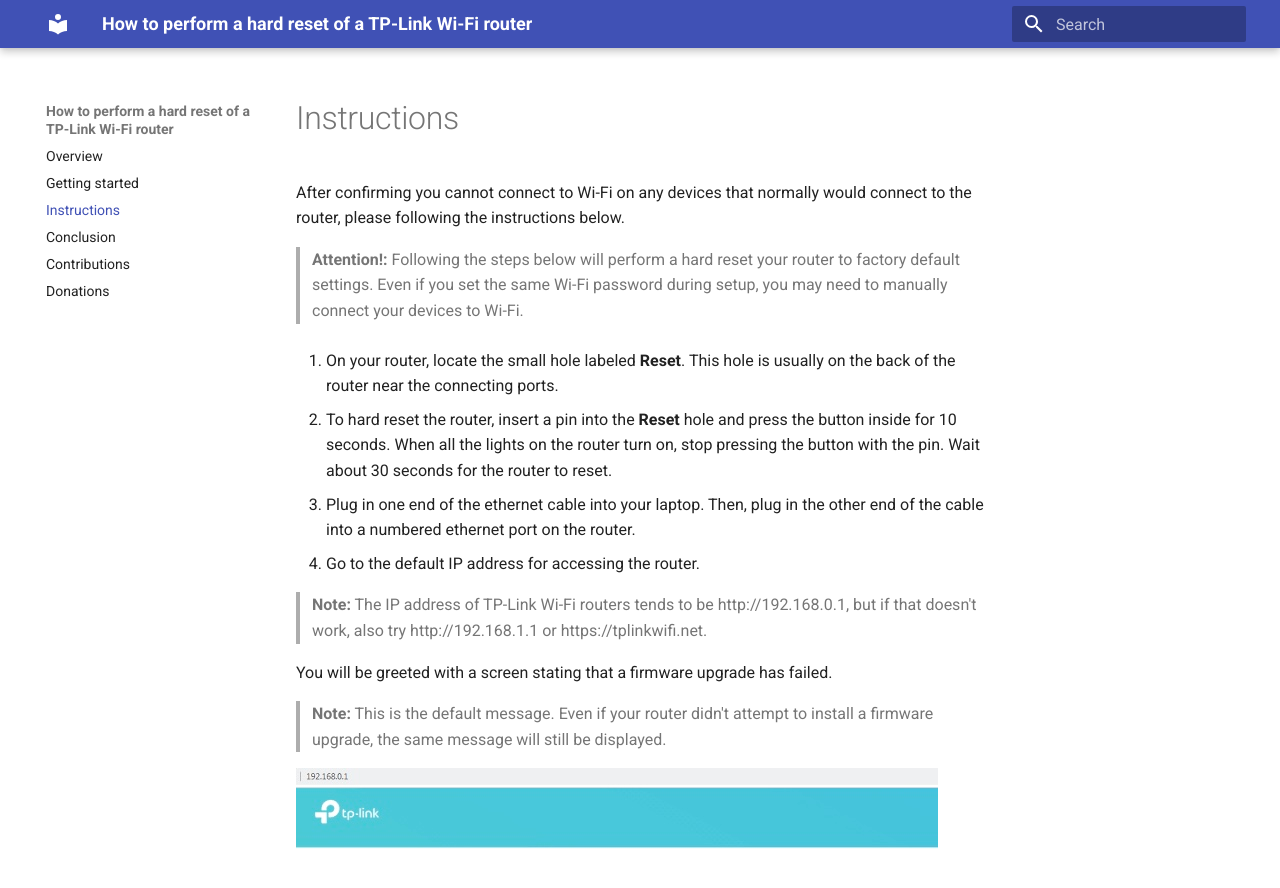
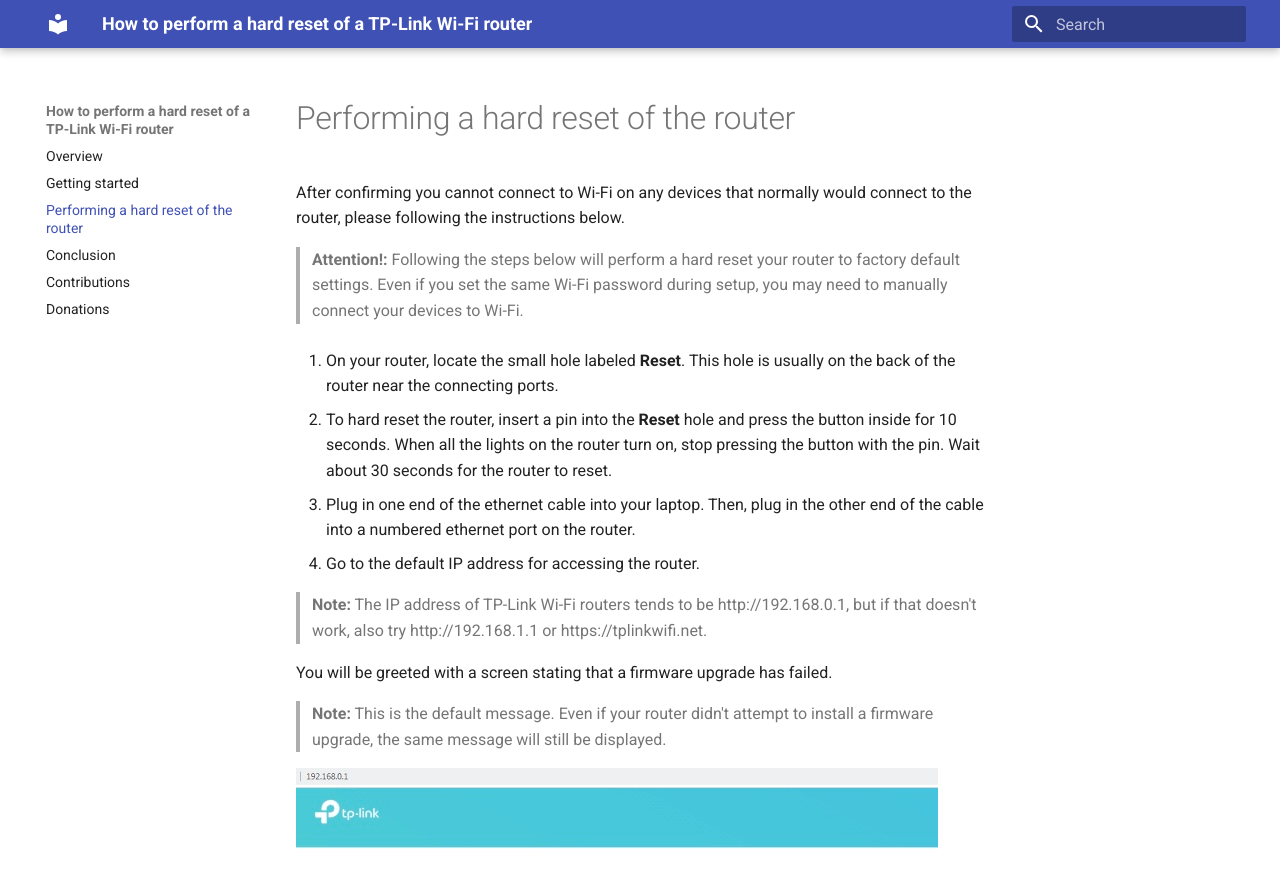
Before and after one commit to josh-wong/tplink-router-hard-reset, an MkDocs documentation site: the page built from docs/02_performing-a-hard-reset-of-the-router.md, in a window 1280 px wide and 900 px high. Shown: the top 888 px of the window. Built offline with MkDocs 1.6.1 and Material for MkDocs 9.7.7, drawn with Linux system fonts in a browser that asks for light colours.

Commit message:
Updated file name and navigation

```diff
--- a/docs/02_instructions.md
+++ b/docs/02_performing-a-hard-reset-of-the-router.md
@@ -1,4 +1,4 @@
-# Instructions
+# Performing a hard reset of the router
 After confirming you cannot connect to Wi-Fi on any devices that normally would connect to the router, please following the instructions below.
 
 > **Attention!:** Following the steps below will perform a hard reset your router to factory default settings. Even if you set the same Wi-Fi password during setup, you may need to manually connect your devices to Wi-Fi.
--- a/mkdocs.yml
+++ b/mkdocs.yml
@@ -5,7 +5,7 @@ theme:
 nav:
   - Overview: 'index.md'
   - Getting started: '01_getting-started.md'
-  - Instructions: '02_instructions.md'
+  - Performing a hard reset of the router: '02_performing-a-hard-reset-of-the-router.md'
   - Conclusion: '03_conclusion.md'
   - Contributions: '04_contributions.md'
   - Donations: '05_donations.md'
```
